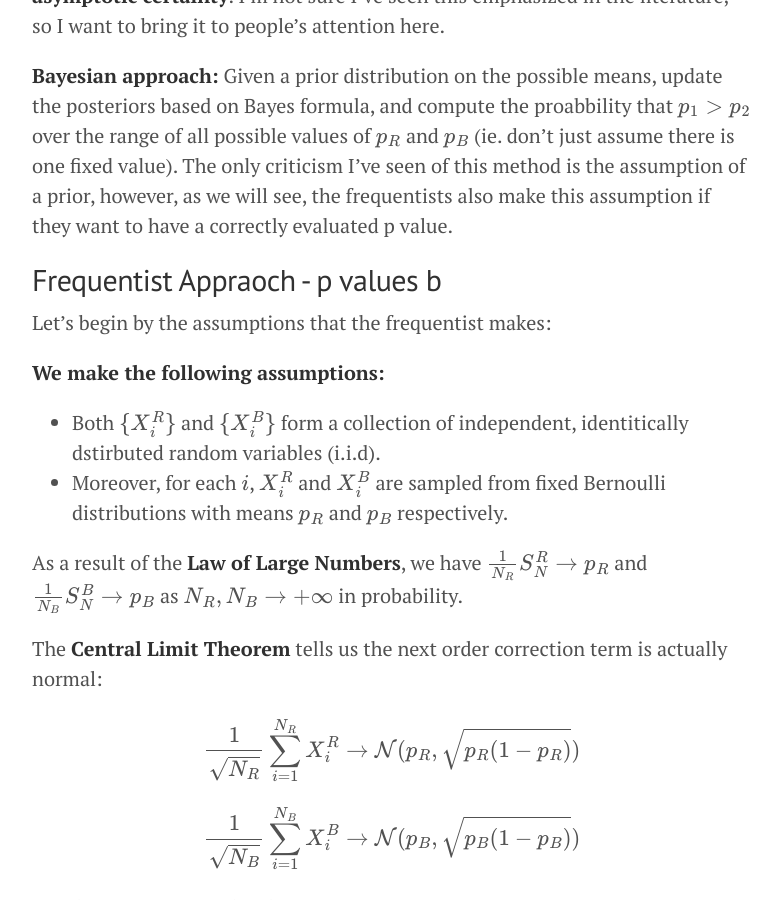
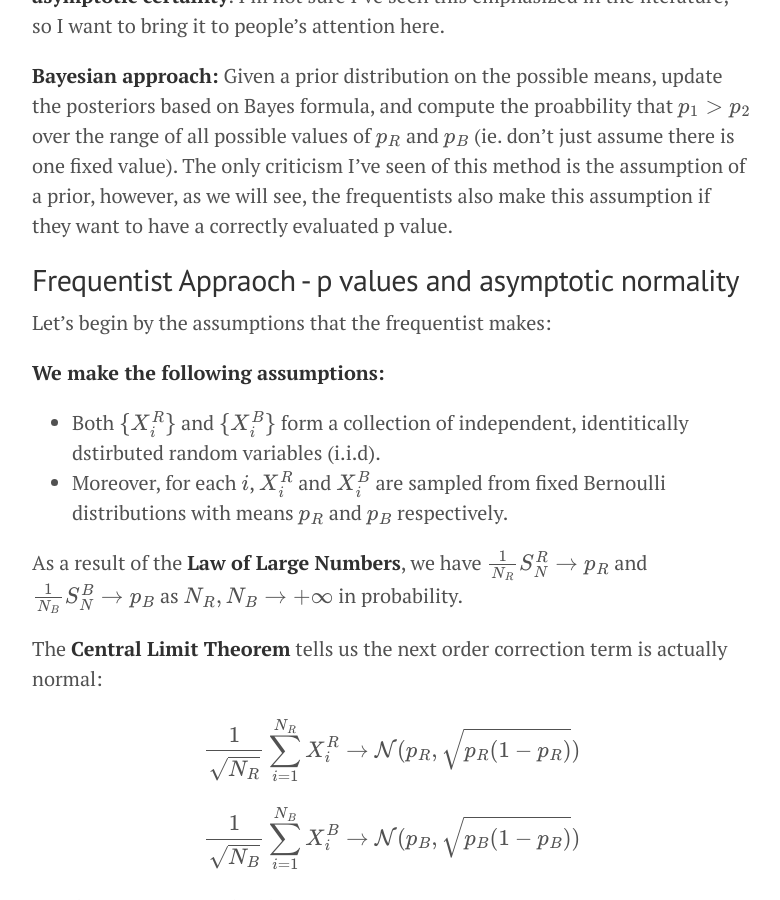
Before and after one commit to doriang102/doriang102.github.io, a Jekyll site: the page built from _posts/2017-05-28-hypothesis-testing.md, in a window 1280 px wide and 900 px high, scrolled down 1186 px. Shown: the whole window, without its empty margins (248-1028 px from the left). Built offline with Jekyll 4.4.1, drawn with Linux system fonts in a browser that asks for light colours; our own code applies the rules of GitHub Pages for plain Markdown files; formulas are drawn with MathJax 3.

Commit message:
Update 2017-05-28-hypothesis-testing.md

```diff
--- a/_posts/2017-05-28-hypothesis-testing.md
+++ b/_posts/2017-05-28-hypothesis-testing.md
@@ -21,7 +21,7 @@ $$
 
 
 
-## Frequentist Appraoch - p values b
+## Frequentist Appraoch - p values and asymptotic normality
 
 Let's begin by the assumptions that the frequentist makes:
 
```
